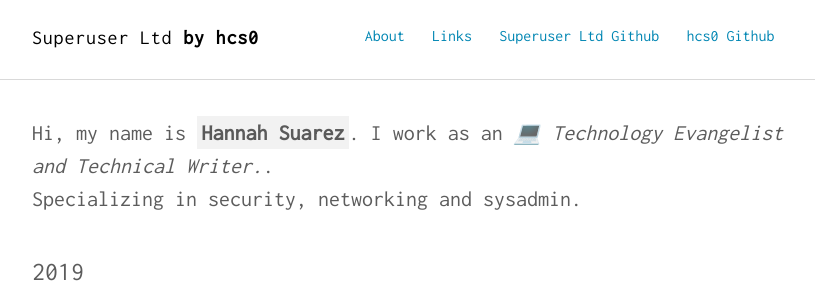
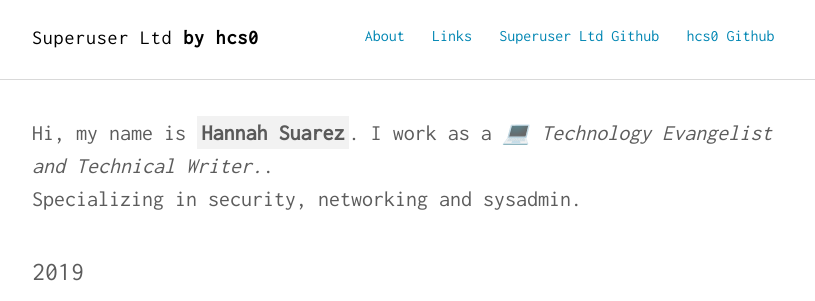
Before and after one commit to hcs0/hannahsuarez.github.io, a Jekyll site: the page built from index.html, in a window 1280 px wide and 900 px high. Shown: the top 301 px of the window, without its empty margins (232-1047 px from the left). Built offline with Jekyll 4.4.1, drawn with Linux system fonts in a browser that asks for light colours; nearby versions of some CDN libraries.

Commit message:
Fix typo

```diff
--- a/_includes/intro.html
+++ b/_includes/intro.html
@@ -1,6 +1,6 @@
 <section class="intro">
   <div class="container">
-    <p class="lead">Hi, my name is <strong class="author-name" itemprop="name">{{ site.author.name }}</strong>. I work as an <em itemprop="jobTitle">{{ site.author.job }}</em>. <br>
+    <p class="lead">Hi, my name is <strong class="author-name" itemprop="name">{{ site.author.name }}</strong>. I work as a <em itemprop="jobTitle">{{ site.author.job }}</em>. <br>
     {{ site.author.bio }}</p>
   </div>
 </section>
```
